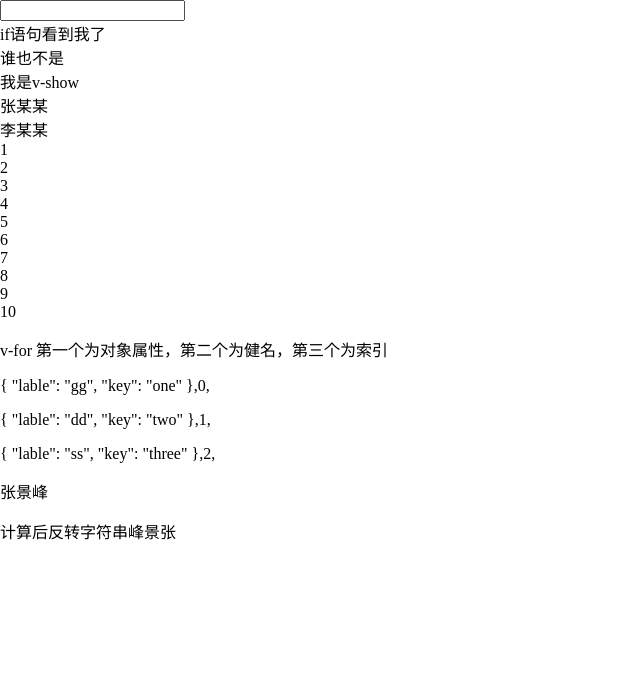
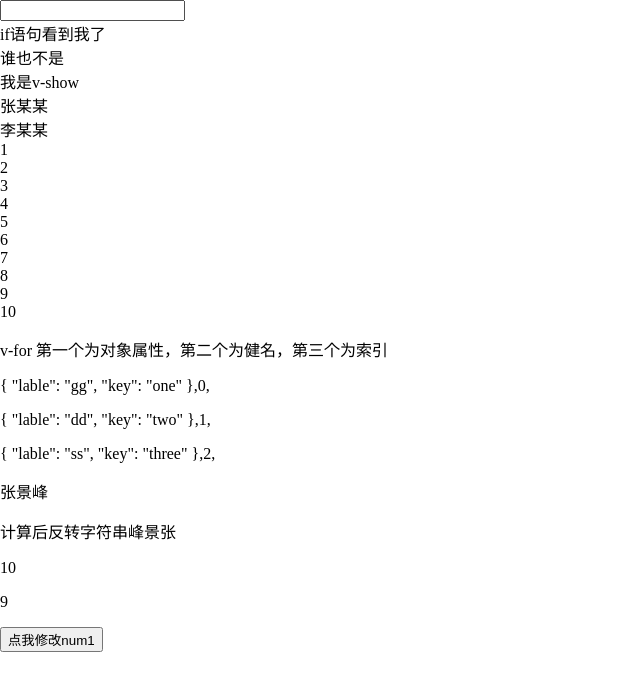
Before and after one commit to 13623581428zjf/demo, a Vue app: page /#/lianxi in a window 1280 px wide. Shown: the top 690 px of the page, without its empty margins (0-640 px from the left). Built offline with nearby package versions, Linux system fonts and the light colour scheme.

Commit message:
练习2020-11.27

```diff
--- a/src/components/lianxi.vue
+++ b/src/components/lianxi.vue
@@ -25,8 +25,12 @@
 		<!--计算属性-->
 		<!--computed-->
 		<p>{{name}}</p>
-        <p>计算后反转字符串{{reserveName}}</p>
-        <!--computed中setter-->
+		<p>计算后反转字符串{{reserveName}}</p>
+		<!--computed中setter-->
+		<!--get用来获取，set用来设置   num = 10-->
+		<p>{{num}}</p>
+		<p>{{num1}}</p>
+		<button @click="changeNum1">点我修改num1</button>
 	</div>
 </template>
 <script>
@@ -58,8 +62,9 @@
 						key: 'three'
 					}
 				],
-				name:'张景峰',
-				url:'11岁了'
+				name: '张景峰',
+				url: '11岁了',
+				num: 10
 			}
 		},
 		methods: {
@@ -68,17 +73,30 @@
 
 				)
 				console.log('触发input')
+			},
+			changeNum1: function() {
+				this.num1 = 11;
 			}
 		},
 		//计算属性
 		//计算属性的getter
 		//this指向vm实列
-		computed:{
-			reserveName:function(){
+		//计算属性get用来获取，set用来设置  num=10
+		computed: {
+			reserveName: function() {
 				return this.name.split('').reverse().join('')
 			},
 			//setter
-
+			 num1:{
+                    get:function(){//必须有返回值，用来获取属性，称为get函数
+                        return this.num-1;
+                    },
+                    set:function(val){
+                    	console.log(val)
+                        console.log('修改num1的值');
+                        this.num = 11;
+                    }
+                }
 		}
 	}
 </script>
```
